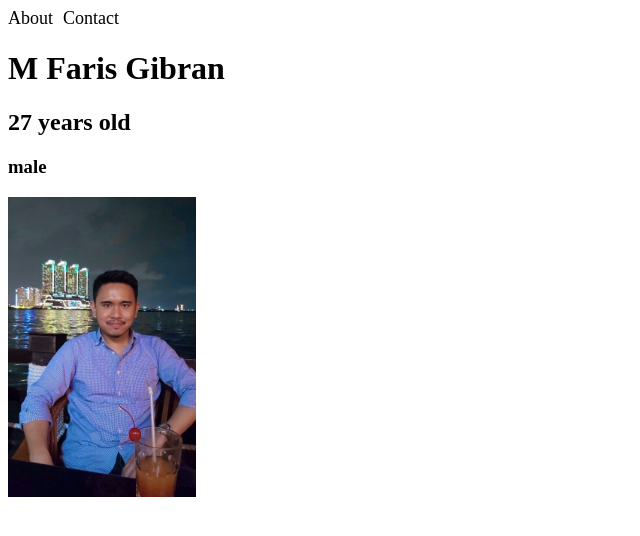
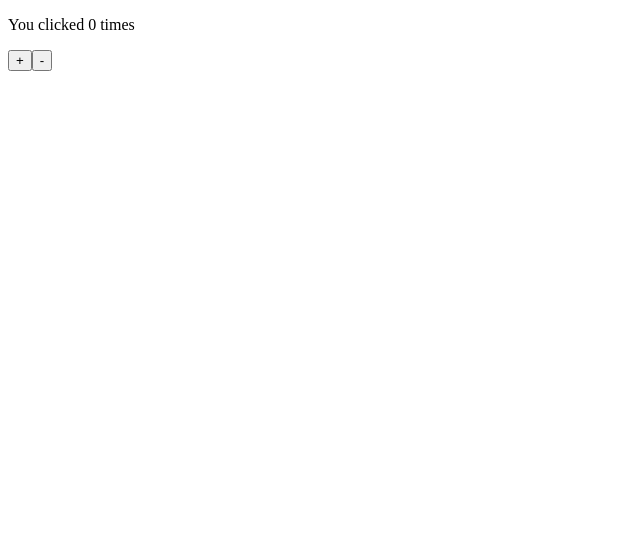
Before and after one commit to mfarisgibran/project-react-app, a React (Create React App) app: page / in a window 1280 px wide. Shown: the top 536 px of the page, without its empty margins (0-640 px from the left). Built offline with nearby package versions, Linux system fonts and the light colour scheme.

Commit message:
Create counter component

```diff
--- a/src/App.js
+++ b/src/App.js
@@ -1,13 +1,15 @@
 import Navigation from './Navigation'
 import Photo from './Photo'
 import Profile from './Profile'
+import Counter from './Counter'
 
 function App() {
   return (
     <div>
-      <Navigation></Navigation>
+      {/* <Navigation></Navigation>
       <Profile name="M Faris Gibran" age="27" gender="male"></Profile>
-      <Photo></Photo>
+      <Photo></Photo> */}
+      <Counter></Counter>
     </div>
   )
 }
--- /dev/null
+++ b/src/Counter.js
@@ -0,0 +1,13 @@
+import { useState } from 'react'
+
+export default function Counter() {
+  const [counter, setCounter] = useState(0)
+
+  return (
+    <div>
+      <p>You clicked {counter} times</p>
+      <button onClick={() => setCounter(counter + 1)}>+</button>
+      <button onClick={() => setCounter(counter - 1)}>-</button>
+    </div>
+  )
+}
```
